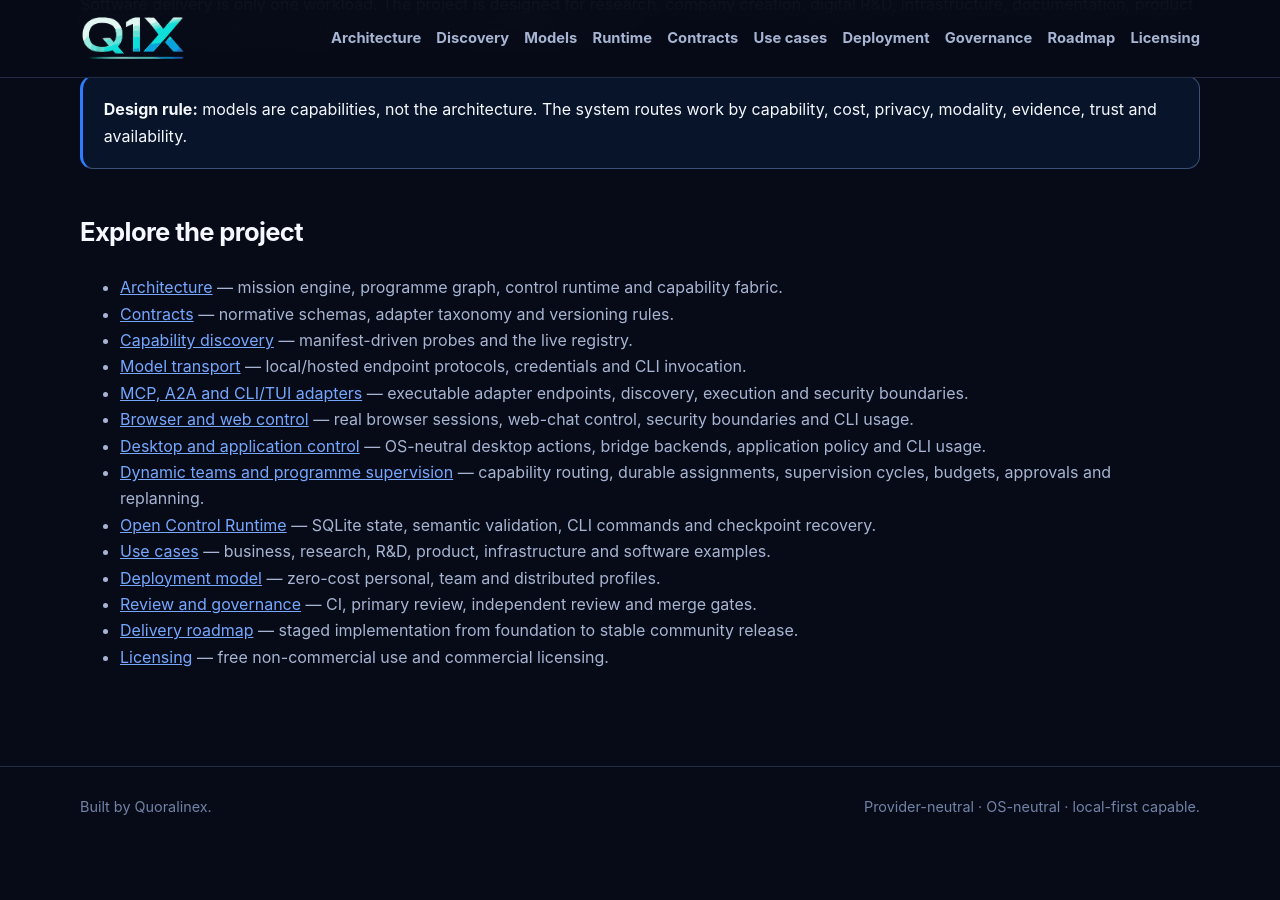
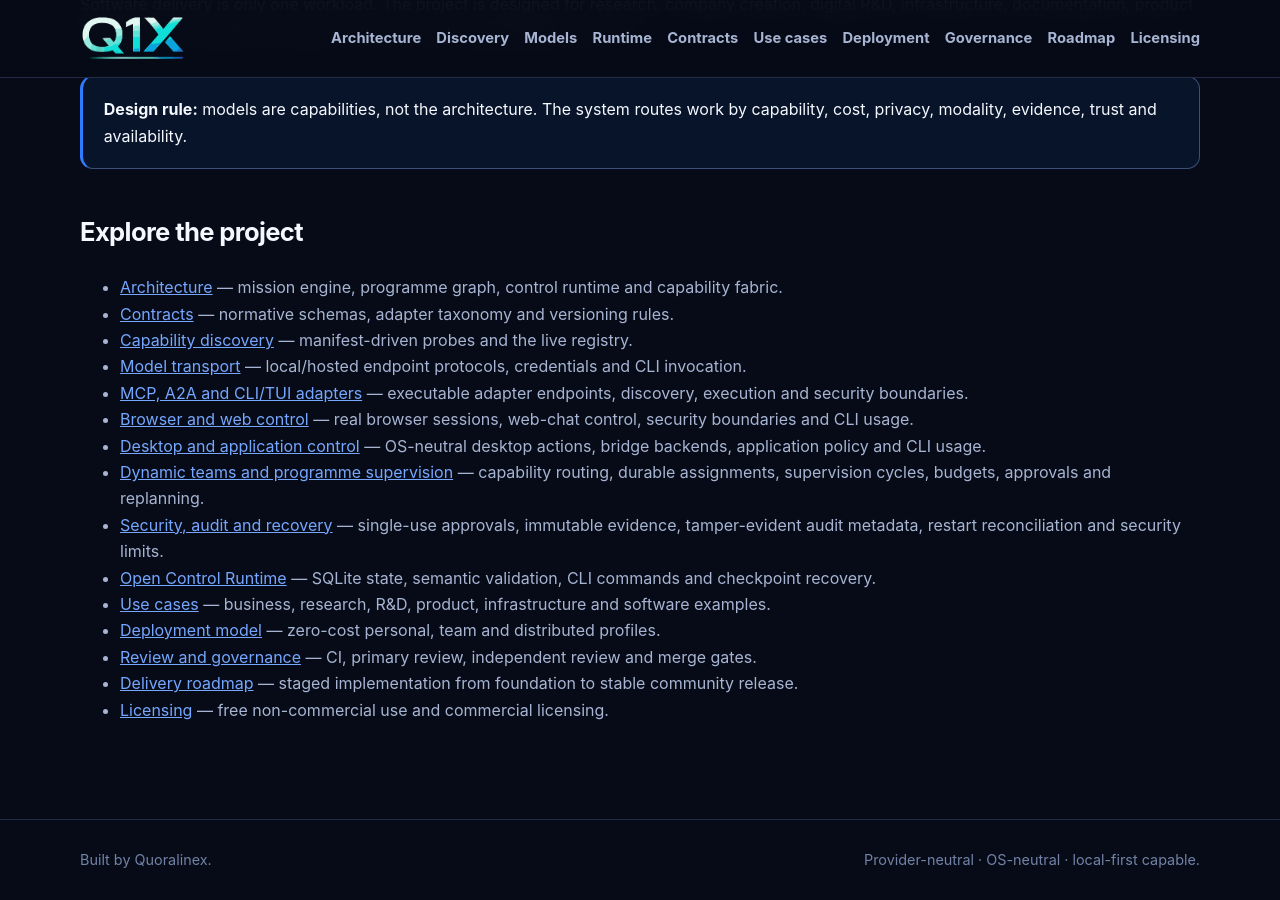
Before and after one commit to Quoralinex/q1x-community-orchestrator, a Jekyll site: the page built from docs/index.md, in a window 1280 px wide and 900 px high, scrolled down 919 px. Built offline with Jekyll 4.4.1, drawn with Linux system fonts in a browser that asks for light colours; before the commit the page ends 1766 px from its top, so only the background shows below that.

Commit message:
Phase 9: link security hardening documentation

```diff
--- a/docs/index.md
+++ b/docs/index.md
@@ -35,6 +35,7 @@ Software delivery is only one workload. The project is designed for research, co
 - [Browser and web control](browser-control.md) — real browser sessions, web-chat control, security boundaries and CLI usage.
 - [Desktop and application control](desktop-control.md) — OS-neutral desktop actions, bridge backends, application policy and CLI usage.
 - [Dynamic teams and programme supervision](supervision.md) — capability routing, durable assignments, supervision cycles, budgets, approvals and replanning.
+- [Security, audit and recovery](security-hardening.md) — single-use approvals, immutable evidence, tamper-evident audit metadata, restart reconciliation and security limits.
 - [Open Control Runtime](runtime.md) — SQLite state, semantic validation, CLI commands and checkpoint recovery.
 - [Use cases](use-cases.md) — business, research, R&D, product, infrastructure and software examples.
 - [Deployment model](deployment.md) — zero-cost personal, team and distributed profiles.
```
